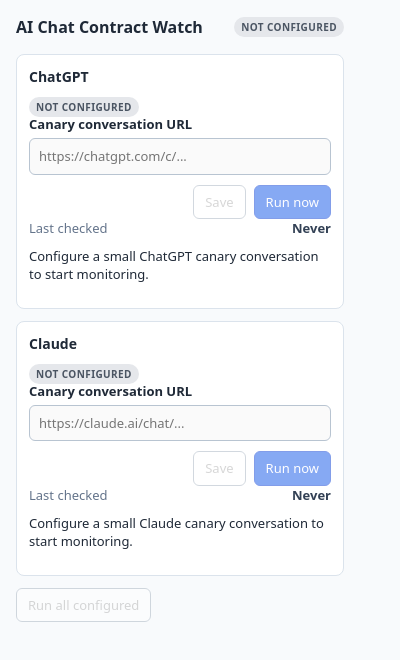
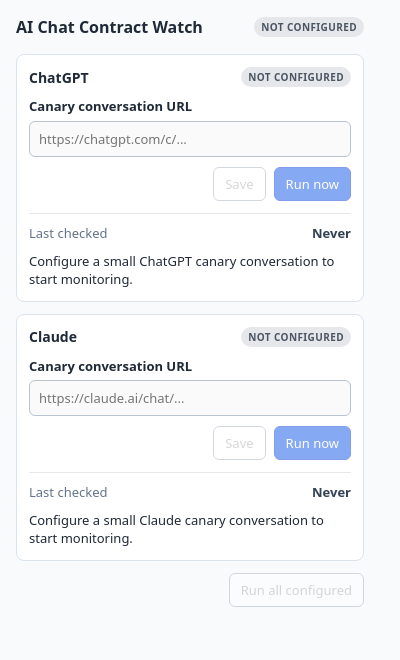
Before and after one commit to alexey-sirotin/ai-chat-contract-watch, a browser extension: page popup.html in a window 400 px wide. Drawn offline with Linux system fonts and the light colour scheme.

Commit message:
Style multi-provider popup

```diff
--- a/popup.css
+++ b/popup.css
@@ -10,7 +10,7 @@
 }
 
 main {
-  width: 360px;
+  width: 380px;
   padding: 16px;
 }
 
@@ -34,7 +34,7 @@
 }
 
 h2 {
-  margin-bottom: 10px;
+  margin-bottom: 0;
   font-size: 14px;
 }
 
@@ -44,6 +44,14 @@
   border-radius: 8px;
   background: #fff;
   margin-bottom: 12px;
+}
+
+.provider-title {
+  display: flex;
+  align-items: center;
+  justify-content: space-between;
+  gap: 10px;
+  margin-bottom: 10px;
 }
 
 label {
@@ -60,11 +68,16 @@
   font: inherit;
 }
 
-.buttons {
+.buttons,
+.footer-actions {
   display: flex;
   justify-content: flex-end;
   gap: 8px;
   margin-top: 10px;
+}
+
+.footer-actions {
+  margin: 0 0 12px;
 }
 
 button {
@@ -116,6 +129,12 @@
   background: #e5e7eb;
 }
 
+.result {
+  margin-top: 12px;
+  padding-top: 10px;
+  border-top: 1px solid #e5e7eb;
+}
+
 .result .row {
   display: flex;
   justify-content: space-between;
@@ -130,7 +149,7 @@
   text-align: right;
 }
 
-#summary {
+.summary {
   margin-bottom: 0;
 }
 
```
